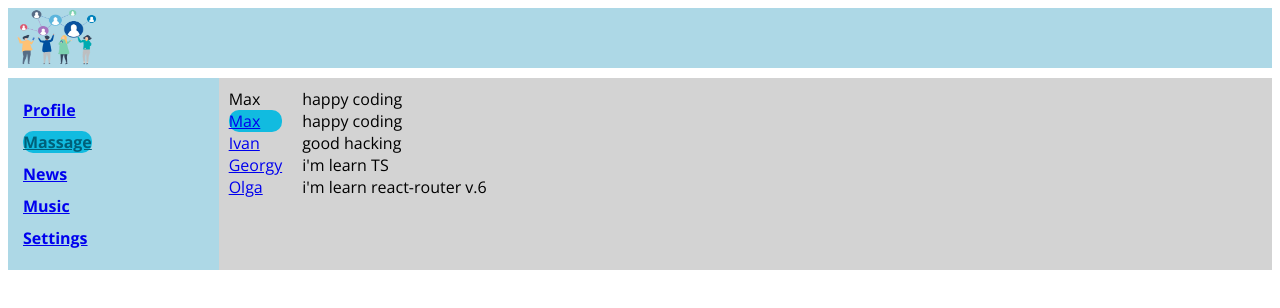
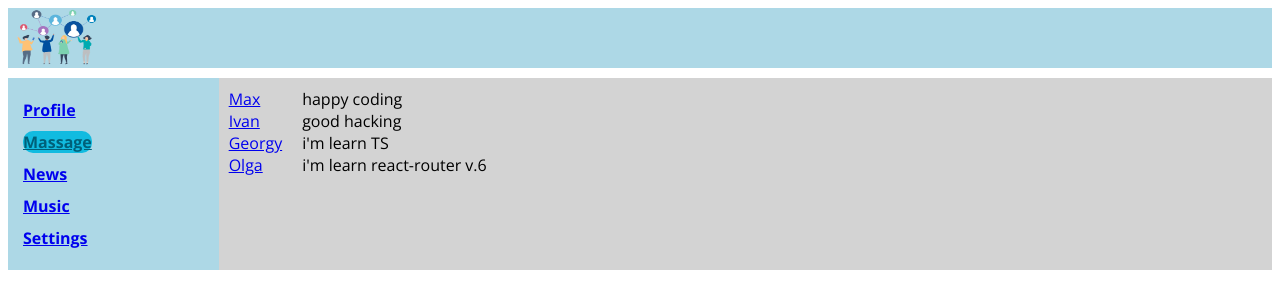
Before and after one commit to AndrosovMA/Social_network, a React (Create React App) app: page /Dialogs in a window 1280 px wide. Shown: the top 308 px of the page. Built offline with nearby package versions, Linux system fonts and the light colour scheme.

Commit message:
v.0.2.5 - refactoring Dialog.tsx (add map for render users)

```diff
--- a/src/components/dialogs/Dialog/Dialog.tsx
+++ b/src/components/dialogs/Dialog/Dialog.tsx
@@ -11,26 +11,18 @@ type Props = {
     dialogsUsers: dialogsUsers[]
 }
 
+const Dialog: FC<Props> = ({dialogsUsers}) => {
 
+    let dialogs = dialogsUsers.map((el) => {
+        return  <div key={el.id} className="user__name">
+                    <NavLink to={String(el.id)}>{el.user}</NavLink>
+                </div>
+    })
 
-const  Dialog:FC<Props> = ({dialogsUsers}) => {
     return (
         <div className="dialogs__users">
-            {dialogsUsers[0]["user"]}
-            <div className="user__name active">
-                <NavLink to='1'>Max</NavLink>
-            </div>
-            <div className="user__name">
-                <NavLink to='2'>Ivan</NavLink>
-            </div>
-            <div className="user__name">
-                <NavLink to='3'>Georgy</NavLink>
-            </div>
-            <div className="user__name">
-                <NavLink to='4'>Olga</NavLink>
-            </div>
+            {dialogs}
         </div>
     )
 }
-
 export {Dialog};
--- a/src/components/dialogs/Messages/Messages.tsx
+++ b/src/components/dialogs/Messages/Messages.tsx
@@ -13,7 +13,6 @@ type Props = {
 const Messages = ({massagesUsers}:Props) => {
     return (
         <div className="messages__users">
-            {massagesUsers[0]["message"]}
 
             <div className="user__message">
                 happy coding
```
